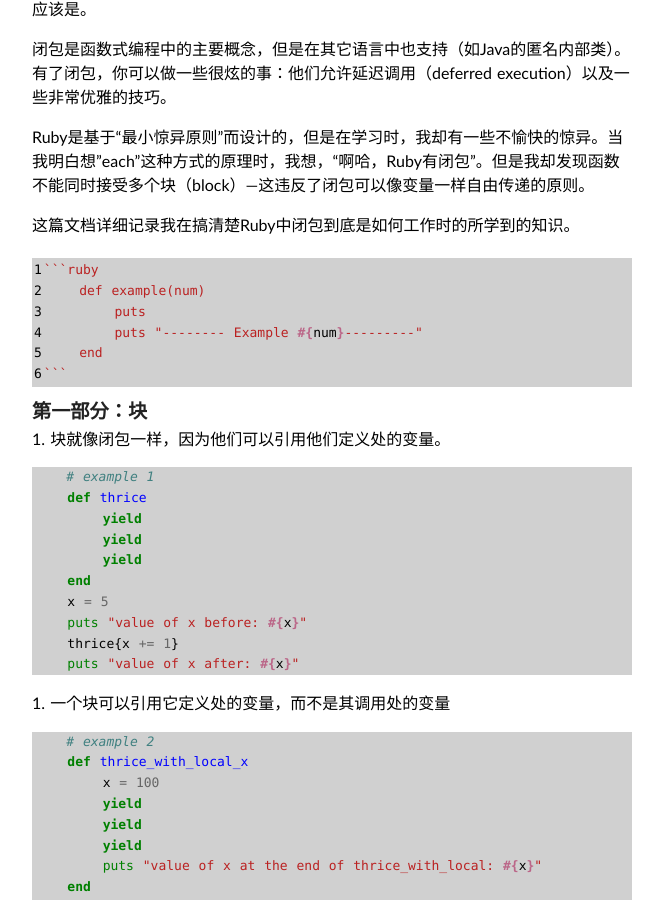
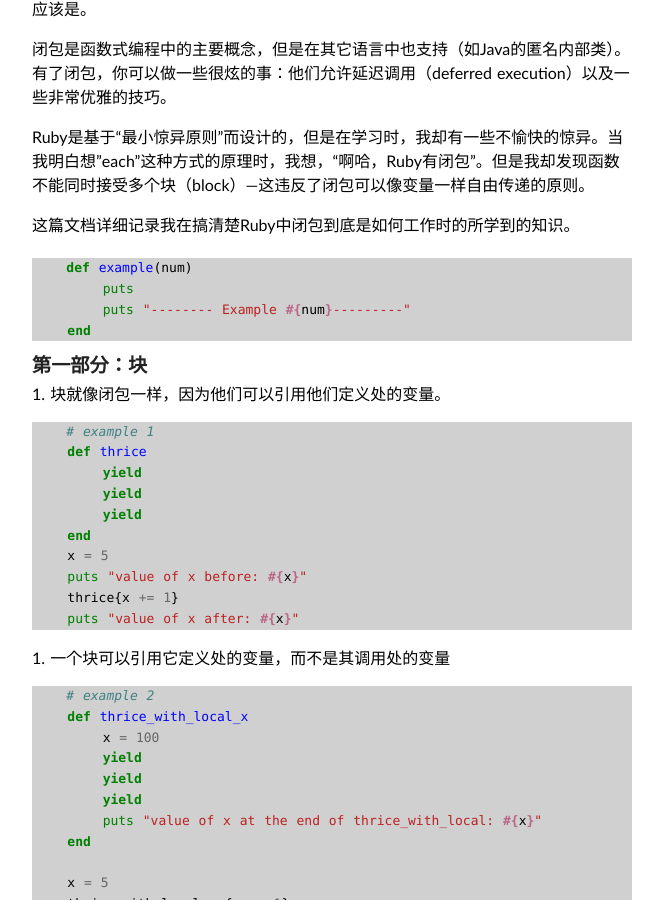
Before and after one commit to chunyang-wen/chunyang-wen.github.io, a Jekyll site: the page built from _posts/2014-04-18-closures-in-ruby.md, in a window 1280 px wide and 900 px high, scrolled down 435 px. Shown: the whole window, without its empty margins (308-971 px from the left). Built offline with Jekyll 4.4.1, drawn with Linux system fonts in a browser that asks for light colours; some web fonts are replaced; Markdown is read by kramdown in place of the engine named in the settings; comment, search, counter and statistics services are not loaded.

Commit message:
remove highlight & endhightlight

````diff
--- a/_posts/2014-04-18-closures-in-ruby.md
+++ b/_posts/2014-04-18-closures-in-ruby.md
@@ -29,14 +29,13 @@
 
 这篇文档详细记录我在搞清楚Ruby中闭包到底是如何工作时的所学到的知识。
 
-{% highlight ruby linenos %}
+
 ```ruby
     def example(num)
         puts
         puts "-------- Example #{num}---------"
     end
 ```
-{% endhighlight %}
 
 ###第一部分：块
 
````
